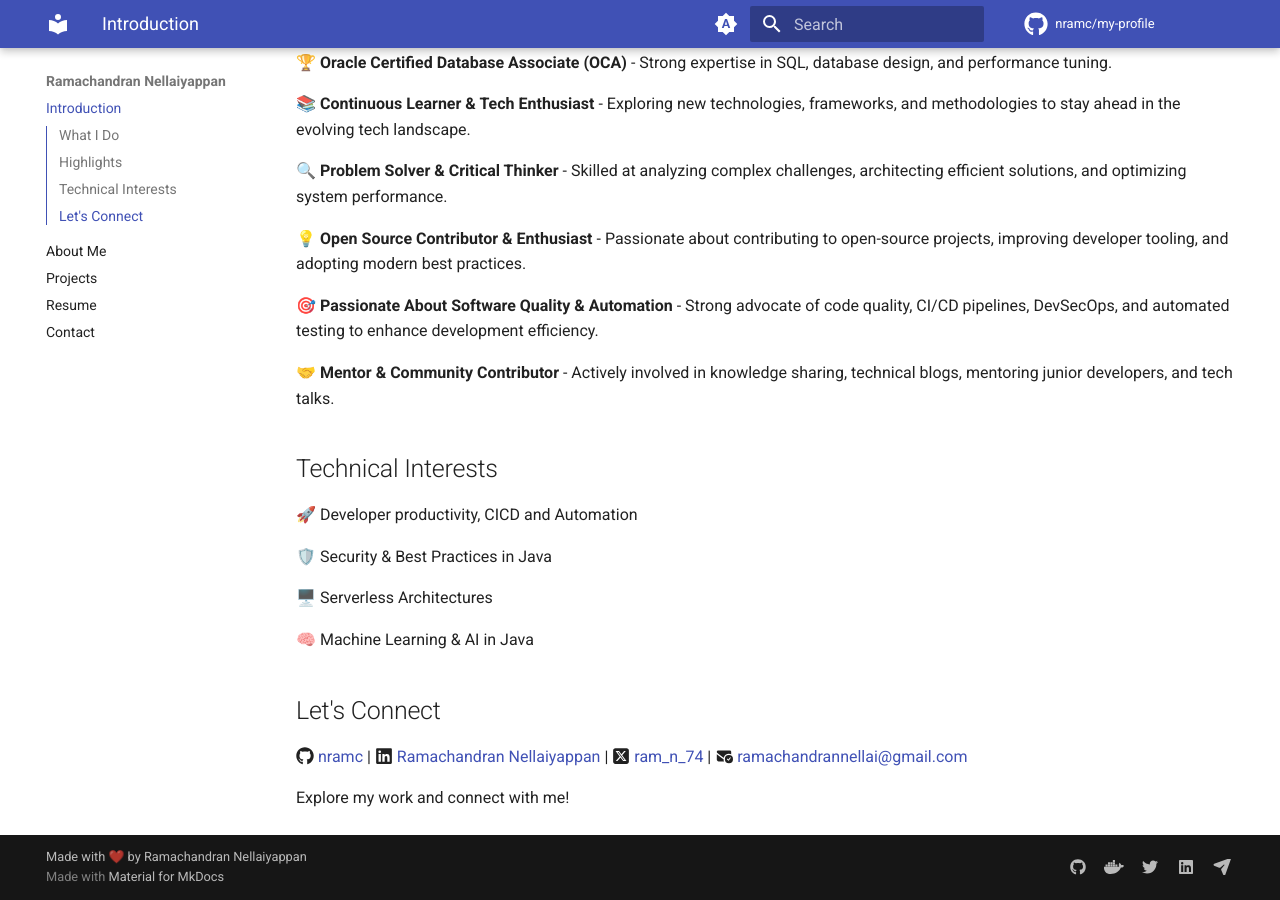
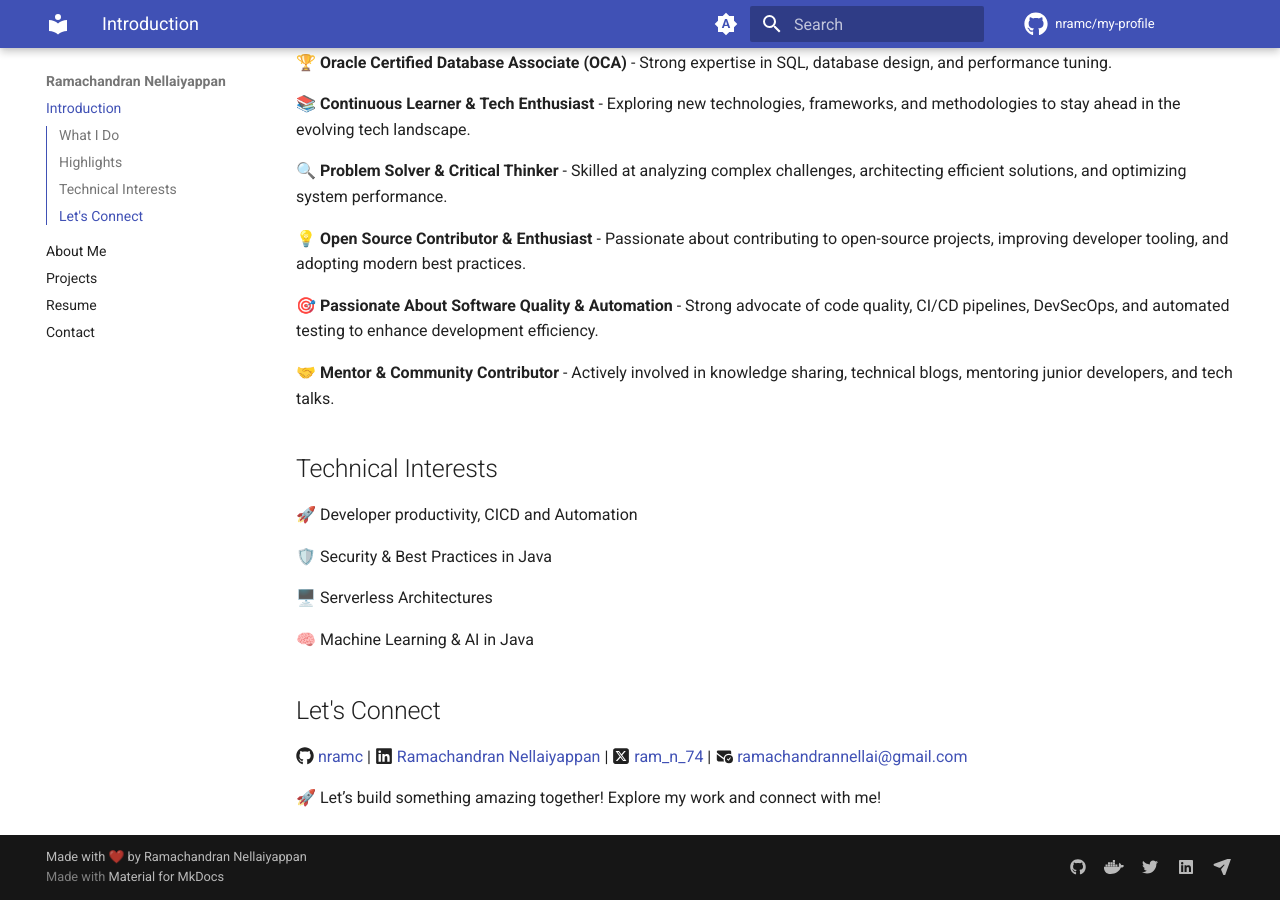
Before and after one commit to nramc/my-profile, an MkDocs documentation site: the page built from docs/index.md, in a window 1280 px wide and 900 px high, scrolled down 859 px. Built offline with MkDocs 1.6.1 and Material for MkDocs 9.7.7, drawn with Linux system fonts in a browser that asks for light colours; comment, search, counter and statistics services are not loaded.

```diff
--- a/docs/index.md
+++ b/docs/index.md
@@ -74,4 +74,4 @@
 :fontawesome-brands-square-x-twitter: [ram_n_74](https://github.com/nramc)  |
 :fontawesome-solid-envelope-circle-check: [ramachandrannellai@gmail.com](mailto:ramachadrannellai@gmail.com)
 
-Explore my work and connect with me!
+🚀 Let’s build something amazing together! Explore my work and connect with me!
```
